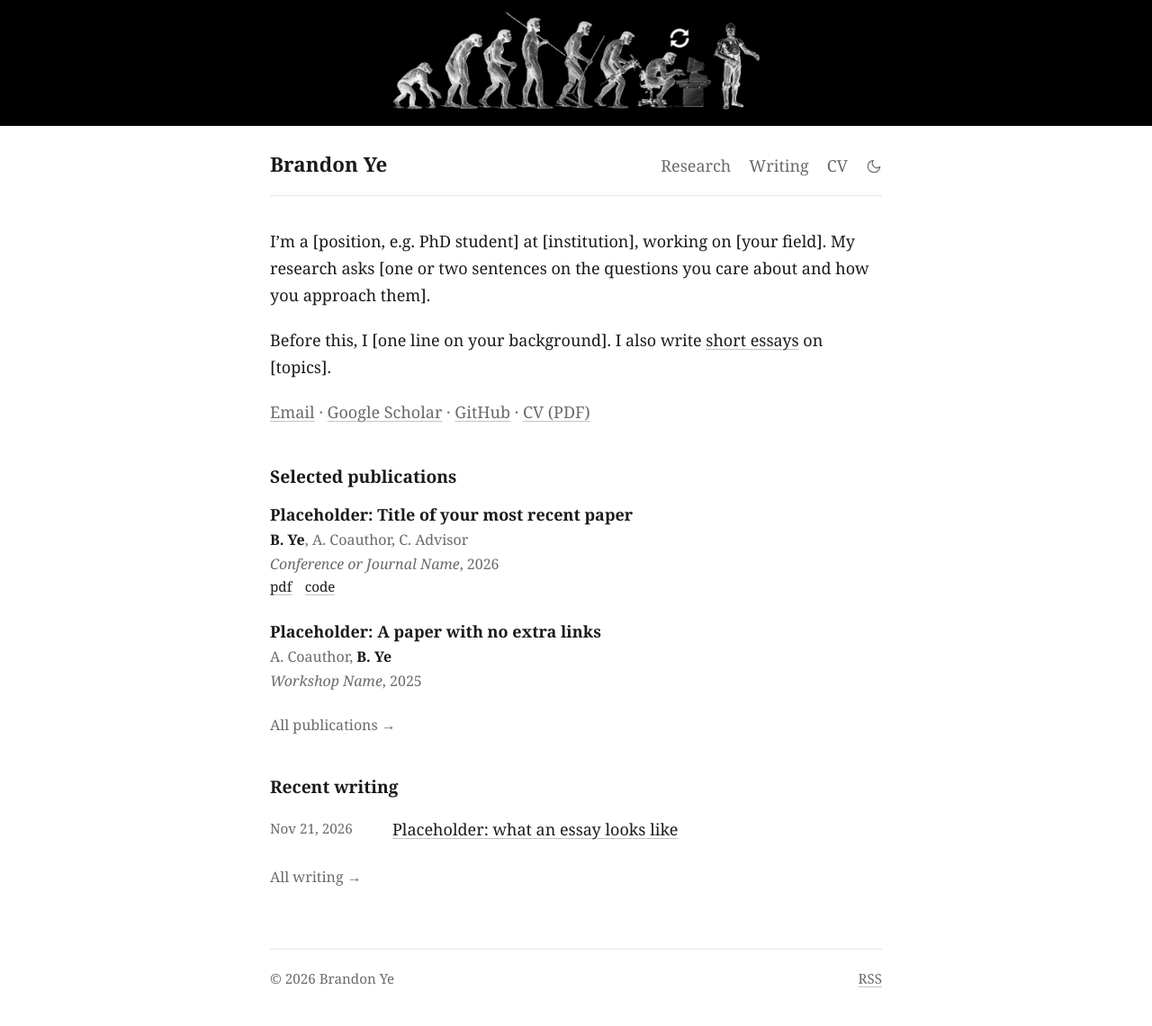
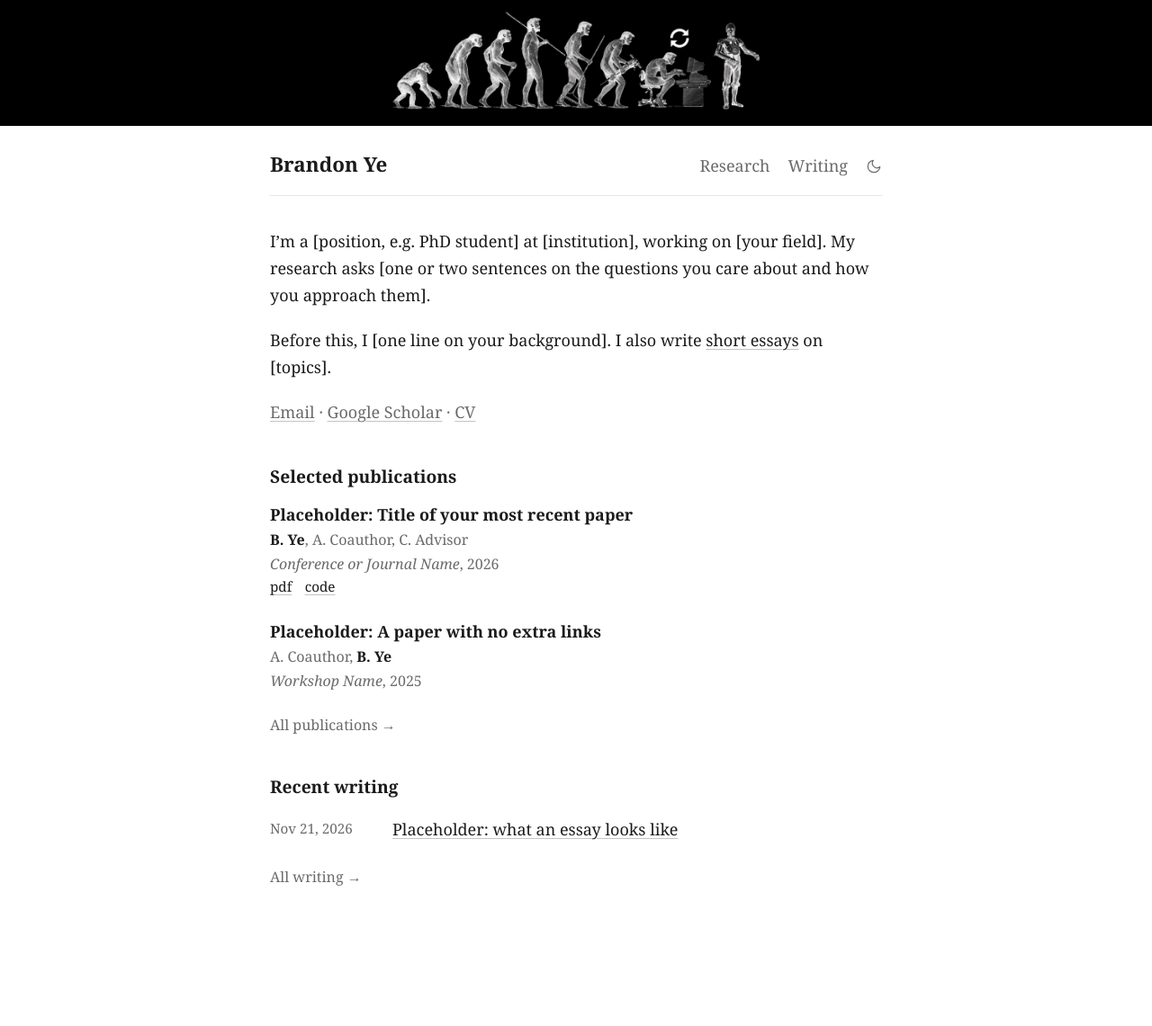
Before and after one commit to brandonye/brandonye.github.io, a Jekyll site: the page built from index.md, in a window 1280 px wide. Shown: the whole page at 90% size. Built offline with Jekyll 4.4.1, drawn with Linux system fonts in a browser that asks for light colours; after the commit the page ends 1071 px from its top, so only the background shows below that.

Commit message:
Simplify nav and links, drop footer, add page transitions
- Nav: remove CV (still linked from the home page).
- Home links: remove GitHub; "CV (PDF)" becomes "CV".
- Remove the copyright/RSS footer. The feed itself still exists.
- Cross-fade between pages with CSS view transitions, keeping the
  banner and header still; disabled for reduced motion.

Co-Authored-By: Claude Opus 5.5 <noreply@anthropic.com>

```diff
--- a/_config.yml
+++ b/_config.yml
@@ -16,7 +16,6 @@ author:
 
 links:
   scholar: "https://scholar.google.com/" # PLACEHOLDER: your Google Scholar profile
-  github: "https://github.com/brandonye"
 
 # Your CV. Replace assets/cv.pdf with your own file (keep the name).
 cv: /assets/cv.pdf
--- a/_includes/contact.html
+++ b/_includes/contact.html
@@ -2,6 +2,5 @@
   {%- assign sep = "" -%}
   {%- if site.author.email -%}{{ sep }}<a href="mailto:{{ site.author.email }}">Email</a>{%- assign sep = '<span aria-hidden="true"> · </span>' -%}{%- endif -%}
   {%- if site.links.scholar -%}{{ sep }}<a href="{{ site.links.scholar }}">Google Scholar</a>{%- assign sep = '<span aria-hidden="true"> · </span>' -%}{%- endif -%}
-  {%- if site.links.github -%}{{ sep }}<a href="{{ site.links.github }}">GitHub</a>{%- assign sep = '<span aria-hidden="true"> · </span>' -%}{%- endif -%}
-  {%- if site.cv -%}{{ sep }}<a href="{{ site.cv | relative_url }}">CV (PDF)</a>{%- endif -%}
+  {%- if site.cv -%}{{ sep }}<a href="{{ site.cv | relative_url }}">CV</a>{%- endif -%}
 </p>
--- a/_includes/footer.html
+++ /dev/null
@@ -1,4 +0,0 @@
-<footer class="site-footer">
-  <span>© {{ site.time | date: "%Y" }} {{ site.author.name }}</span>
-  <a href="{{ '/feed.xml' | relative_url }}">RSS</a>
-</footer>
--- a/_includes/nav.html
+++ b/_includes/nav.html
@@ -7,7 +7,6 @@
   <nav class="site-nav" aria-label="Main">
     <a href="{{ '/research/' | relative_url }}"{% if page.url == '/research/' %} aria-current="page"{% endif %}>Research</a>
     <a href="{{ '/writing/' | relative_url }}"{% if page.url contains '/writing/' %} aria-current="page"{% endif %}>Writing</a>
-    {% if site.cv %}<a href="{{ site.cv | relative_url }}">CV</a>{% endif %}
     <button type="button" class="theme-toggle" aria-label="Dark mode" aria-pressed="false" hidden>
       <svg class="icon-moon" viewBox="0 0 24 24" fill="none" stroke="currentColor" stroke-width="1.6" stroke-linecap="round" stroke-linejoin="round" aria-hidden="true"><path d="M21 12.8A9 9 0 1 1 11.2 3a7 7 0 0 0 9.8 9.8z"/></svg>
       <svg class="icon-sun" viewBox="0 0 24 24" fill="none" stroke="currentColor" stroke-width="1.6" stroke-linecap="round" stroke-linejoin="round" aria-hidden="true"><circle cx="12" cy="12" r="4"/><path d="M12 2v2M12 20v2M4.93 4.93l1.41 1.41M17.66 17.66l1.41 1.41M2 12h2M20 12h2M4.93 19.07l1.41-1.41M17.66 6.34l1.41-1.41"/></svg>
--- a/_layouts/default.html
+++ b/_layouts/default.html
@@ -10,7 +10,6 @@
 <main id="content">
 {{ content }}
 </main>
-{% include footer.html %}
 </div>
 </body>
 </html>
--- a/assets/site.css
+++ b/assets/site.css
@@ -156,18 +156,22 @@ pre code { background: none; padding: 0; font-size: inherit; }
   :root:not([data-theme="light"]) .theme-toggle .icon-moon { display: none; }
 }
 
-main { padding: 2.25rem 0 3rem; }
+main { padding: 2.25rem 0 4rem; }
 
-.site-footer {
-  display: flex;
-  justify-content: space-between;
-  gap: 1rem;
-  padding: 1.25rem 0 2.5rem;
-  border-top: 1px solid var(--rule);
-  color: var(--muted);
-  font-size: 0.95rem;
+/* ---------- Page transitions ----------
+   Moving between pages cross-fades the content while the banner and
+   header stay put. Browsers without view transitions switch instantly,
+   and visitors who ask for reduced motion get no animation. */
+@media (prefers-reduced-motion: no-preference) {
+  @view-transition { navigation: auto; }
 }
-.site-footer a { color: inherit; }
+.banner { view-transition-name: banner; }
+.site-header { view-transition-name: site-header; }
+::view-transition-old(root),
+::view-transition-new(root) {
+  animation-duration: 220ms;
+  animation-timing-function: ease-in-out;
+}
 
 /* ---------- Home ---------- */
 .contact { color: var(--muted); }
```
Also changed, not shown: docs/superpowers/specs/2026-11-21-personal-site-design.md (+6 -3 lines), README.md.
